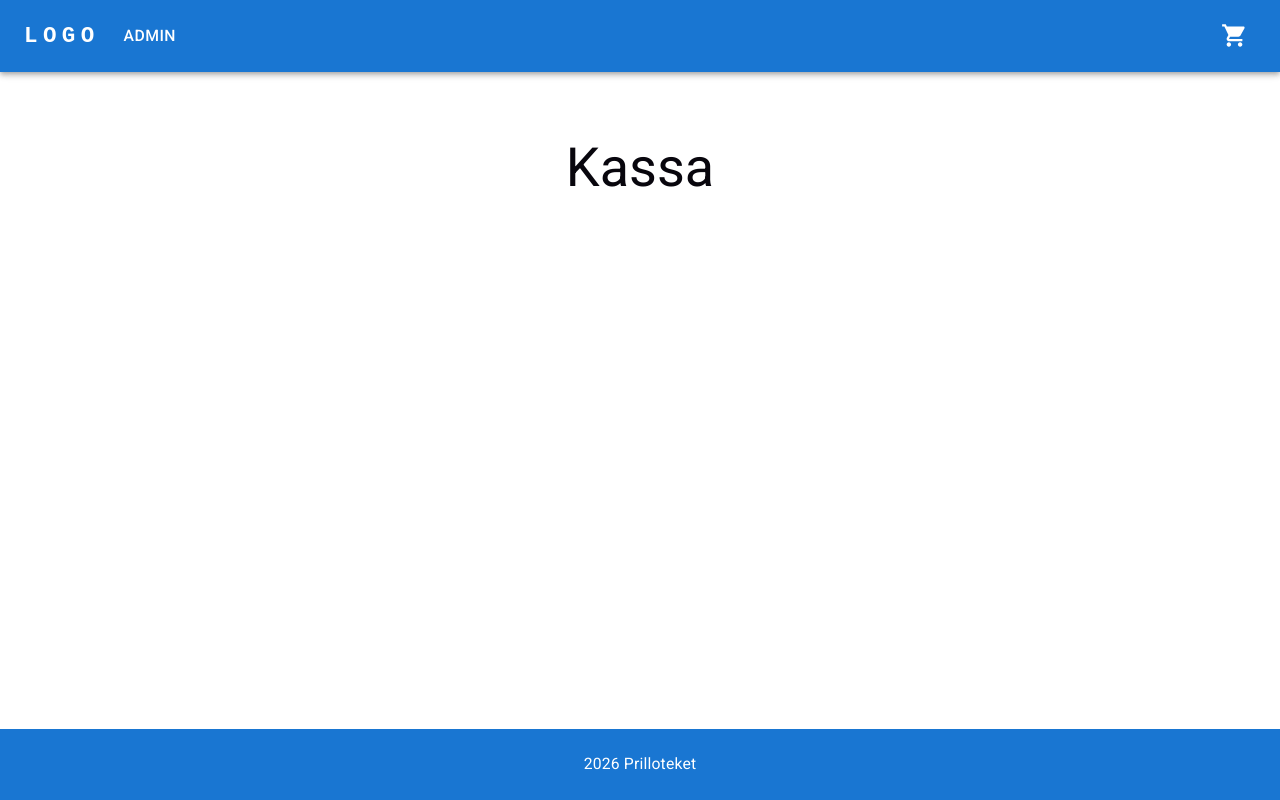
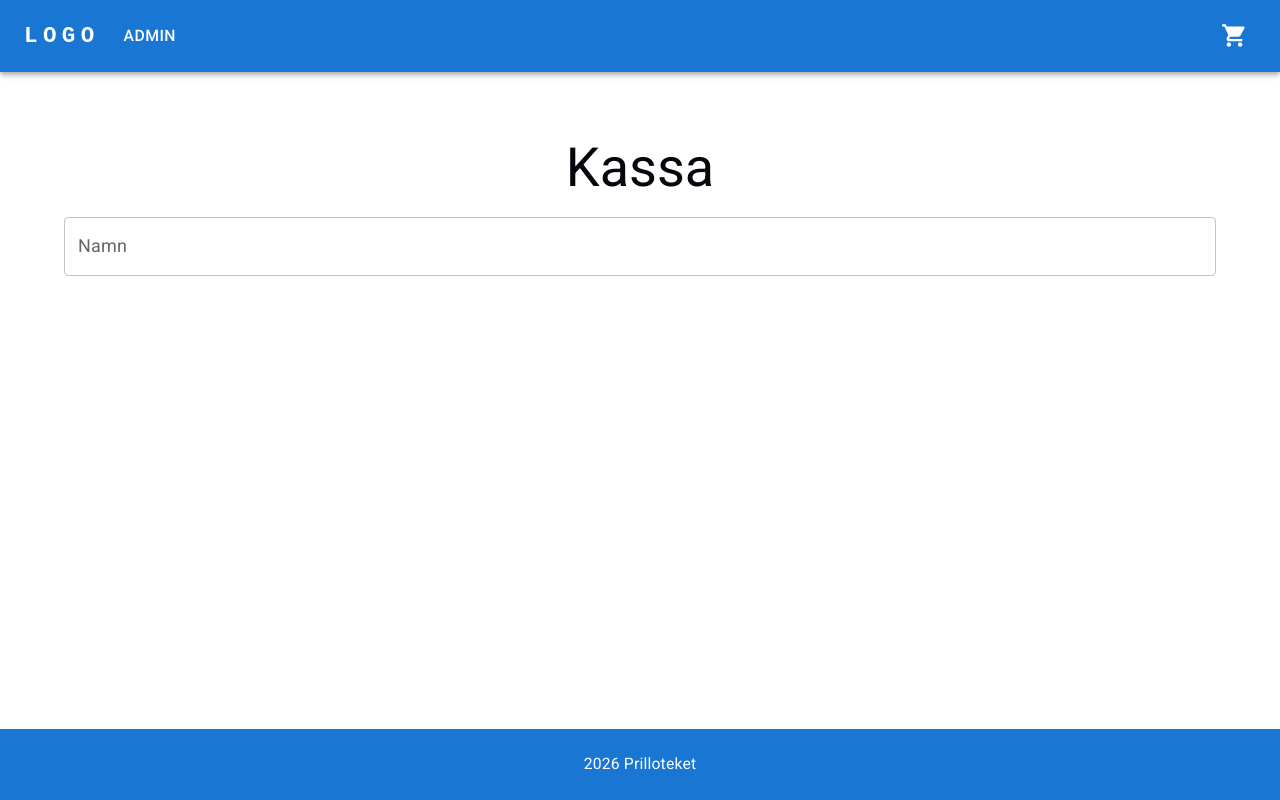
Before and after one commit to adamwidar-92/InlWebbshop3, a React (Vite) app in the folder web/: page /checkout in a window 1280 px wide. Built offline with nearby package versions, Linux system fonts and the light colour scheme.

Commit message:
Skapa grund för leveransformulär #14

```diff
--- a/web/src/pages/Checkout.tsx
+++ b/web/src/pages/Checkout.tsx
@@ -1,12 +1,19 @@
-import { Container, Box, Typography } from '@mui/material'
+import { Box, Container, TextField, Typography } from '@mui/material'
 
 export default function Checkout() {
   return (
     <Container sx={{ py: 8 }}>
-      <Box>
+      <Box component="form">
         <Typography variant="h3" component="h1" gutterBottom>
           Kassa
         </Typography>
+
+        <TextField
+          fullWidth
+          label="Namn"
+          name="customerName"
+          autoComplete="name"
+        />
       </Box>
     </Container>
   )
```
